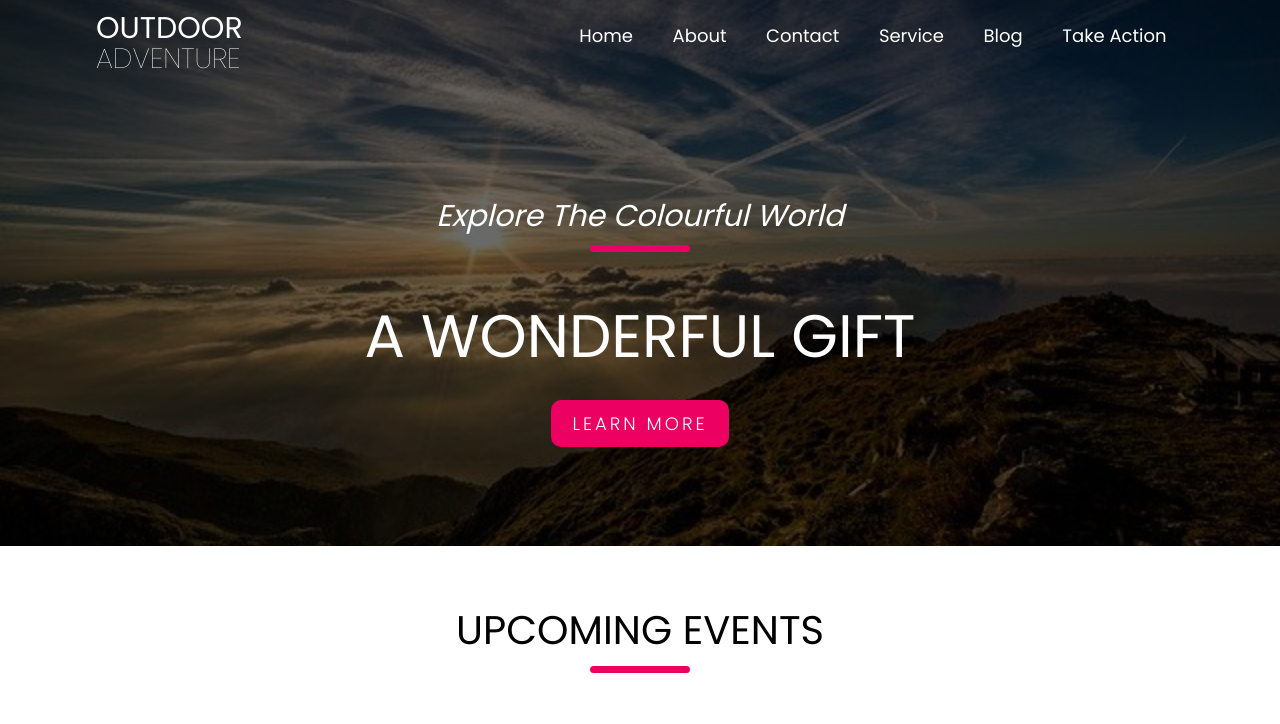
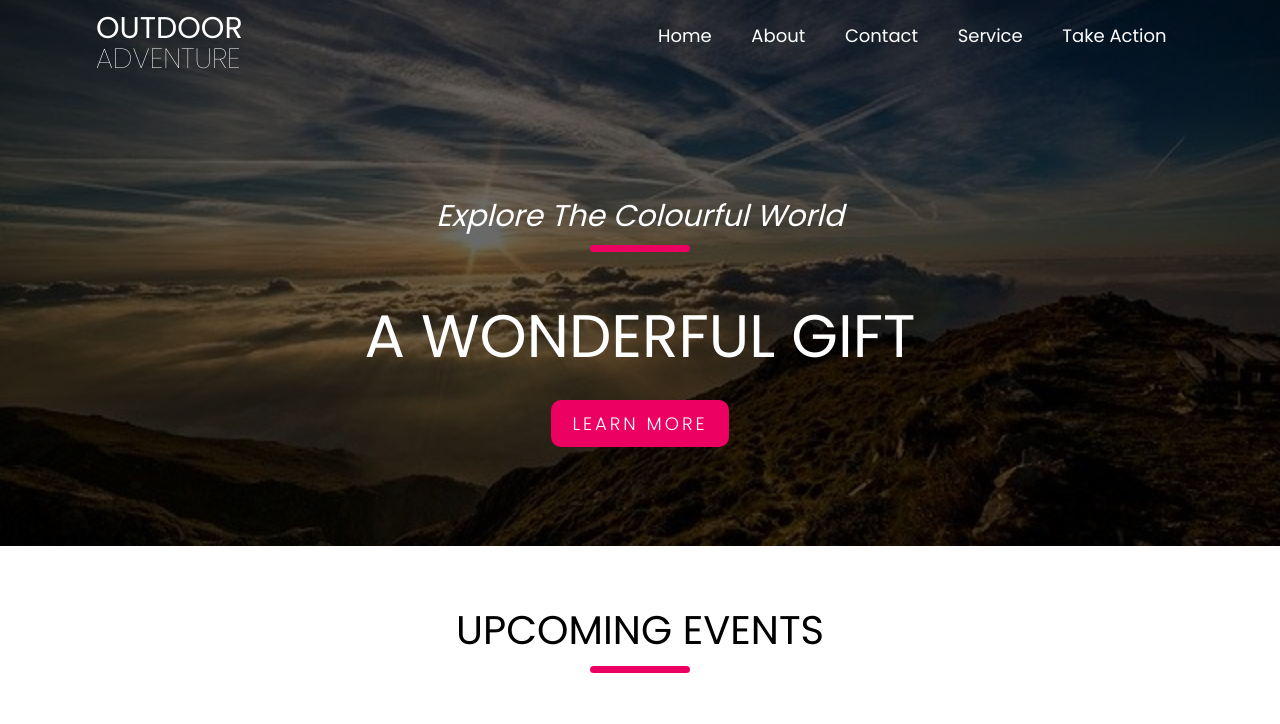
Before and after one commit to jayeedwebdevloper/class-8, a plain HTML site: page index.html in a window 1280 px wide. Shown: the top 724 px of the page. Drawn offline with Linux system fonts and the light colour scheme; a web font is replaced by a local one.

Commit message:
second commit

```diff
--- a/index.html
+++ b/index.html
@@ -24,7 +24,6 @@
                         <li><a href="#about">about</a></li>
                         <li><a href="#contact">contact</a></li>
                         <li><a href="#service">service</a></li>
-                        <li><a href="#blog">blog</a></li>
                         <li><a href="#take">take action</a></li>
                     </ul>
                 </nav>
```
